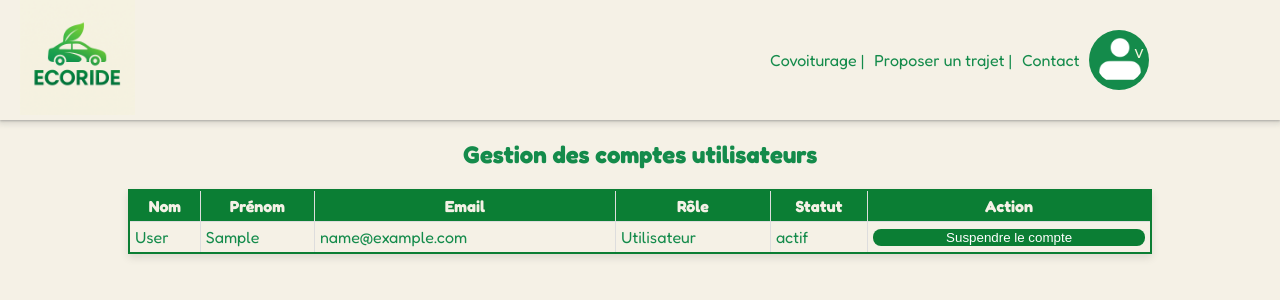
After one commit to Ysaeka/ECORIDE, a PHP site: page /ecoride/suspendre_compte.php in a window 1280 px wide. The commit adds this page. Shown: the top 300 px of the page. Run offline with PHP 8.4, Linux system fonts and the light colour scheme; data comes from the database, SQL or seed files in the repository; tables that the repository leaves empty hold one stand-in row (values such as "Sample post"); data that the repository does not hold is empty; some web fonts are replaced.

Commit message:
creation du script + tableau des utlisateur, feature suspension de compte, MAJ du CSS

```diff
--- a/acceuil_admin.php
+++ b/acceuil_admin.php
@@ -1,8 +1,6 @@
 <?php
 require_once __DIR__ . '/libs/bdd.php';
 require_once __DIR__ . '/templates/header.php';
-/* Depuis son espace, l’administrateur doit pouvoir concevoir les comptes des employés:
-capable de suspendre un compte, aussi bien utilisateur qu’employé */
 ?>
 
 <body>
@@ -27,7 +25,7 @@ capable de suspendre un compte, aussi bien utilisateur qu’employé */
             <h2> Gestion des utilisateurs </h2>
             <ul>
                 <li> <a href="creation_employe.php"> Créer un compte employé </a> </li>
-                <li> <a href=""> Suspendre un compte </a> </li>
+                <li> <a href="suspendre_compte.php"> Suspendre un compte </a> </li>
             </ul>
         </div>
     </div>
--- a/asset/CSS/style.css
+++ b/asset/CSS/style.css
@@ -710,6 +710,32 @@ form {
     box-shadow:0 0 10px rgba(0,0,0,0.1);
     width: 700px;
 }
+.tableauUsers{
+    border-collapse: collapse;
+    margin: auto;
+    min-width: 80%;
+    width: auto;
+    box-shadow: 0 4px 8px rgba(0,0,0,0.1);
+    border : 2px solid #0b7e34;
+}
+thead tr{
+    background-color: #0b7e34;
+    color : #F5F1E6;
+    text-align: center;
+}
+tbody tr, td, th{
+    border : 1px solid #ddd;
+}
+.btnSuspendre{
+    background-color: #0b7e34;
+    color: white;
+    border: none;
+    border-radius: 8px;
+    cursor: pointer;
+}
+.btnSuspendre:hover{
+    background-color: #21c56e;
+}
 
 /* FOOTER */
 footer {
--- /dev/null
+++ b/suspendre_compte.php
@@ -0,0 +1,51 @@
+<?php
+require_once __DIR__ . '/libs/bdd.php';
+require_once __DIR__ . '/templates/header.php';
+
+$users = $bdd->query("
+    SELECT u.users_id, u.last_name, u.first_name, u.email, IFNULL(u.statut, 'actif') AS statut, r.libelle FROM users u JOIN role r ON u.role_id = r.role_id ORDER BY u.created_at DESC")->fetchAll();
+
+    if ($_SERVER['REQUEST_METHOD'] === 'POST' && isset($_POST['suspend_user_id'])) {
+        $userId = intval($_POST['suspend_user_id']);
+        $suspendreCompte = $bdd->prepare("UPDATE users SET statut = 'suspendu' WHERE users_id = ?");
+        $suspendreCompte->execute([$userId]);
+        $message = "Le compte a été suspendu avec succès.";
+    }
+    ?>
+
+<h2> Gestion des comptes utilisateurs </h2>
+
+    <table class = tableauUsers>
+        <thead>
+            <tr>
+                <th>Nom</th>
+                <th>Prénom</th>
+                <th>Email</th>
+                <th>Rôle</th>
+                <th>Statut</th>
+                <th>Action</th>
+            </tr>
+        </thead>
+        <?php foreach ($users as $user): ?>
+            <tr>
+                <td><?= htmlspecialchars($user['last_name']) ?></td>
+                <td><?= htmlspecialchars($user['first_name']) ?></td>
+                <td><?= htmlspecialchars($user['email']) ?></td>
+                <td><?= htmlspecialchars($user['libelle']) ?></td>
+                <td><?= htmlspecialchars($user['statut']) ?></td>
+                <td>
+                    <?php if ($user['statut'] === 'actif'): ?>
+                        <form method="POST">
+                            <input type="hidden" name="suspend_user_id" value="<?= $user['users_id'] ?>">
+                            <button type="submit" class="btnSuspendre">Suspendre le compte</button>
+                        </form>
+                    <?php else: ?>
+                        <em>Compte suspendu</em>
+                    <?php endif; ?>
+                </td>
+            </tr>
+        <?php endforeach; ?>
+    </table>
+
+</body>
+</html>
```
Also changed, not shown: creation_employe.php (+4 -4 lines).
